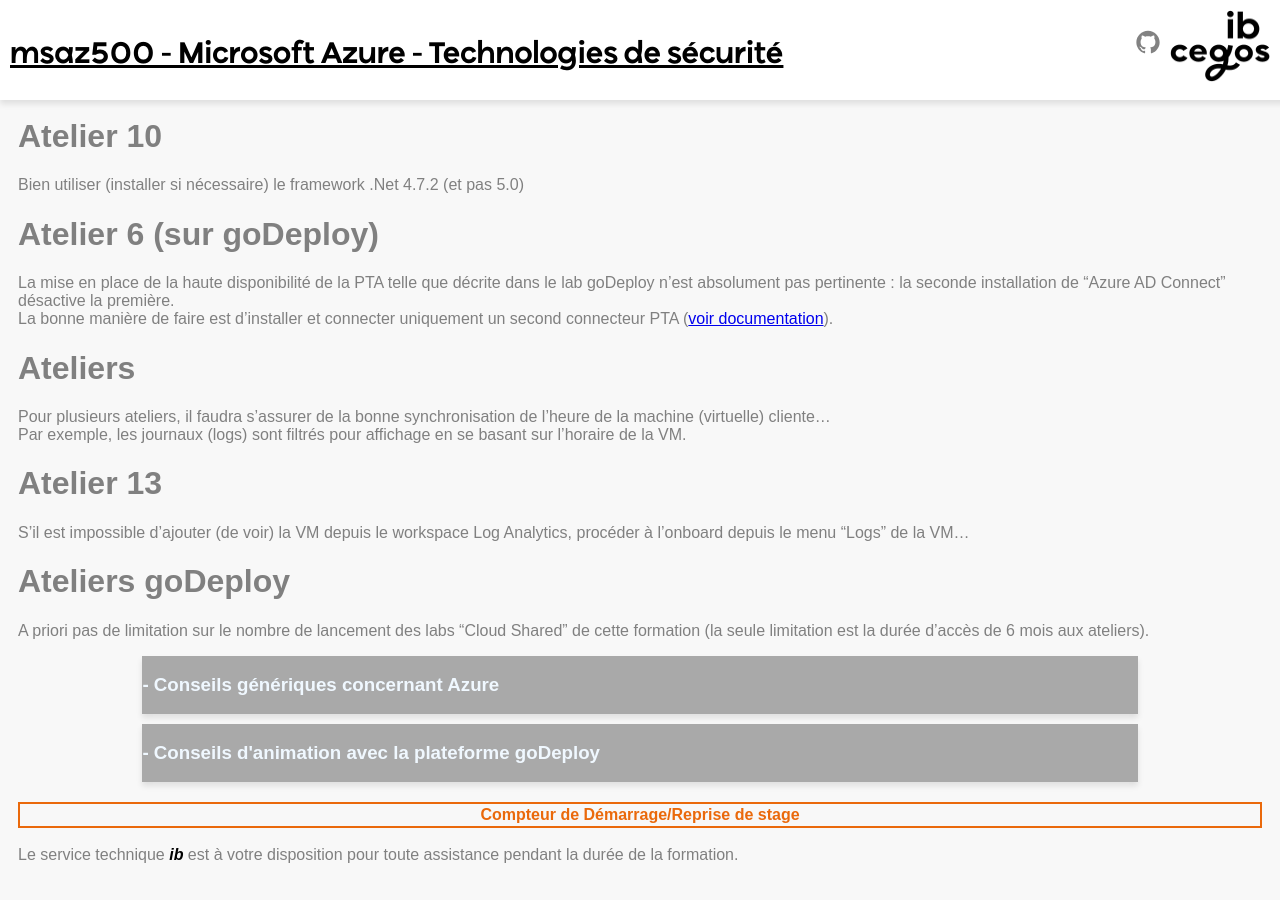
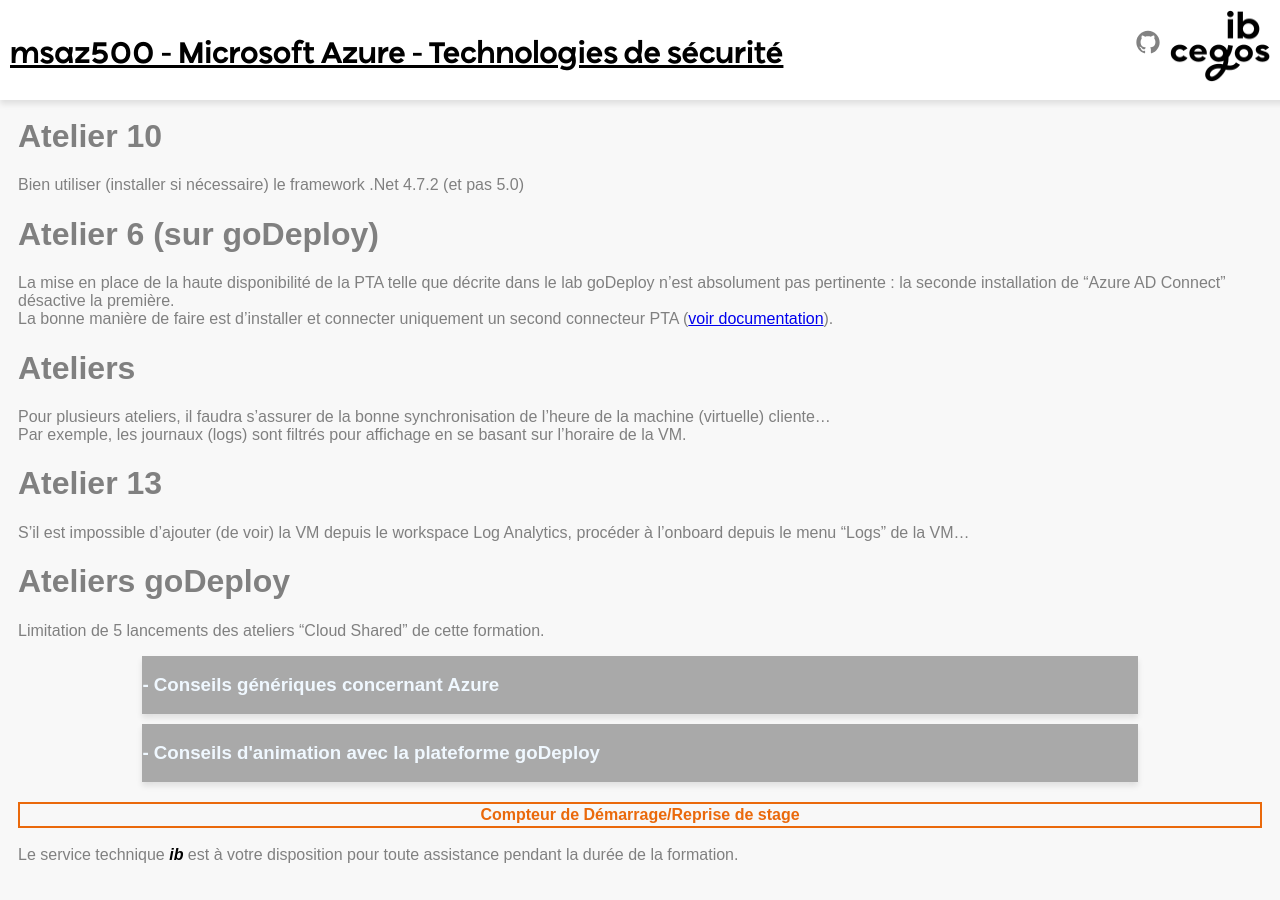
Before and after one commit to renaudwangler/ib-apts, a Jekyll site: the page built from stages/msaz500.md, in a window 1280 px wide and 900 px high, scrolled down 905 px. Built offline with Jekyll 4.4.1, drawn with Linux system fonts in a browser that asks for light colours.

Commit message:
Update msaz500.md

```diff
--- a/stages/msaz500.md
+++ b/stages/msaz500.md
@@ -43,4 +43,4 @@
 # Atelier 13
 S'il est impossible d'ajouter (de voir) la VM depuis le workspace Log Analytics, procéder à l'onboard depuis le menu "Logs" de la VM...
 # Ateliers goDeploy
-A priori pas de limitation sur le nombre de lancement des labs "Cloud Shared" de cette formation (la seule limitation est la durée d'accès de 6 mois aux ateliers).
+Limitation de 5 lancements des ateliers "Cloud Shared" de cette formation.
```
